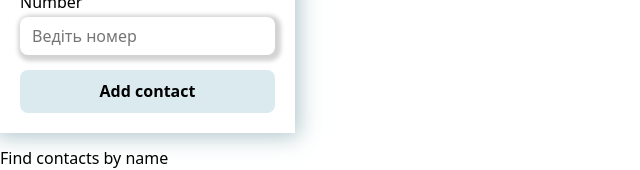
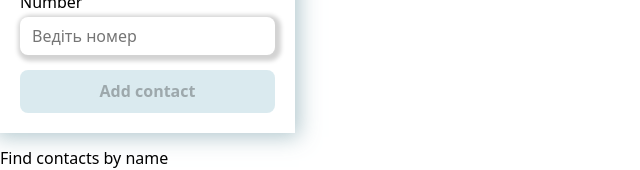
Before and after one commit to HannaKorol/goit-react-hw-03, a React (Vite) app: page / in a window 1280 px wide. Shown: the part 183-353 px from the top of the page, without its empty margins (0-640 px from the left). Built offline with nearby package versions, Linux system fonts and the light colour scheme.

Commit message:
add disable buttom for Contact Form

```diff
--- a/src/components/ContactForm/ContactForm.jsx
+++ b/src/components/ContactForm/ContactForm.jsx
@@ -21,6 +21,9 @@ export default function ContactForm() {
   return (
     <div className={s.formWrapper}>
       <Formik initialValues={{ initialValues }} onSubmit={handleSubmit}>
+        {(
+          { values } //values - щоб зробити кнопку не активною коли немає номеру телефону чи имя
+        ) => (
           <Form className={s.form}>
             <label htmlFor={nameFieldId} className={s.label}>
               <span> Name </span>
@@ -42,8 +45,11 @@ export default function ContactForm() {
                 placeholder="Ведіть номер"
               />
             </label>
-          <button type="submit">Add contact</button>
+            <button disabled={!values.name && !values.number} type="submit">
+              Add contact
+            </button>
           </Form>
+        )}
       </Formik>
     </div>
   );
```
Lines whose indentation alone changed are shown as unchanged.
